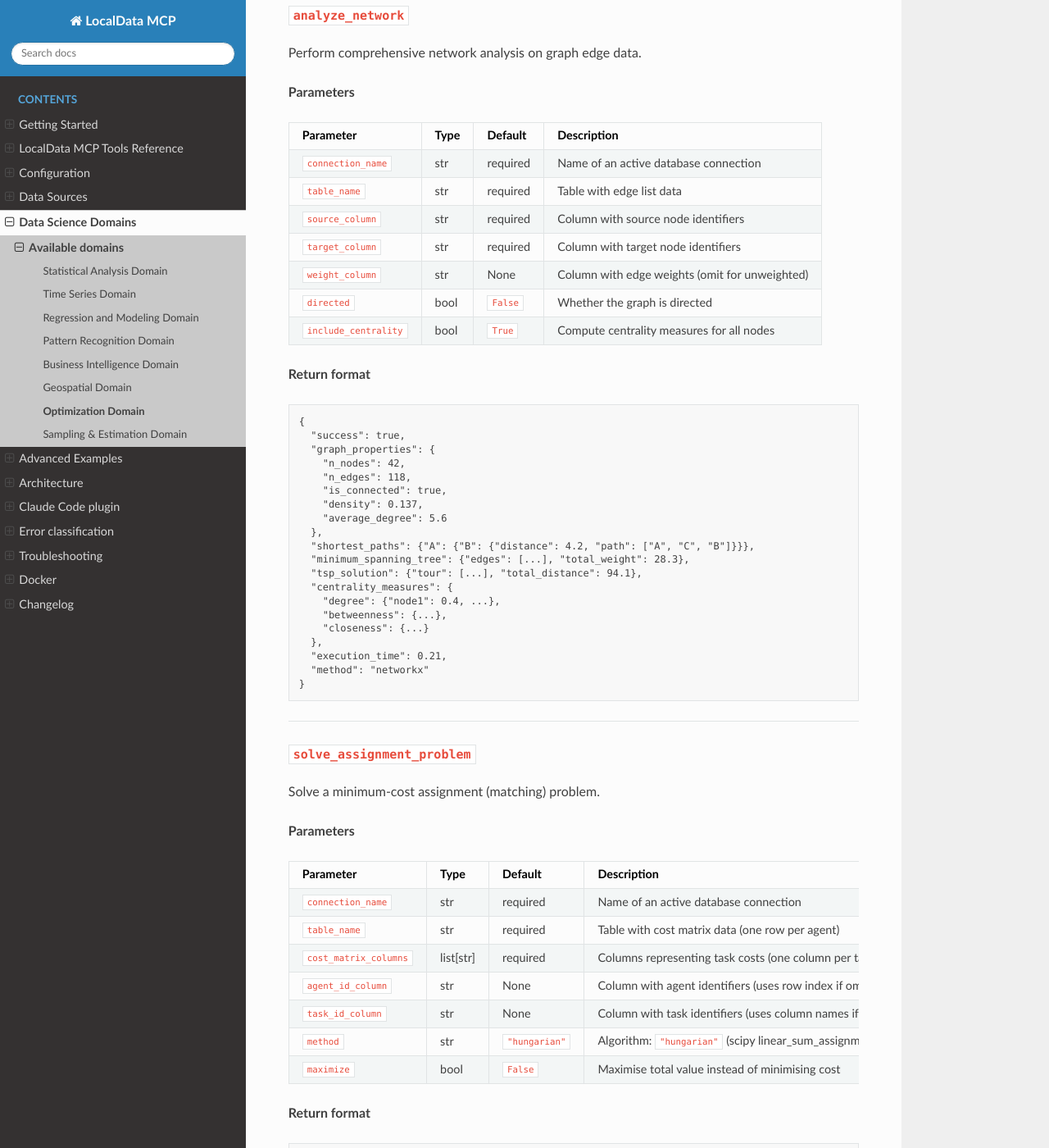
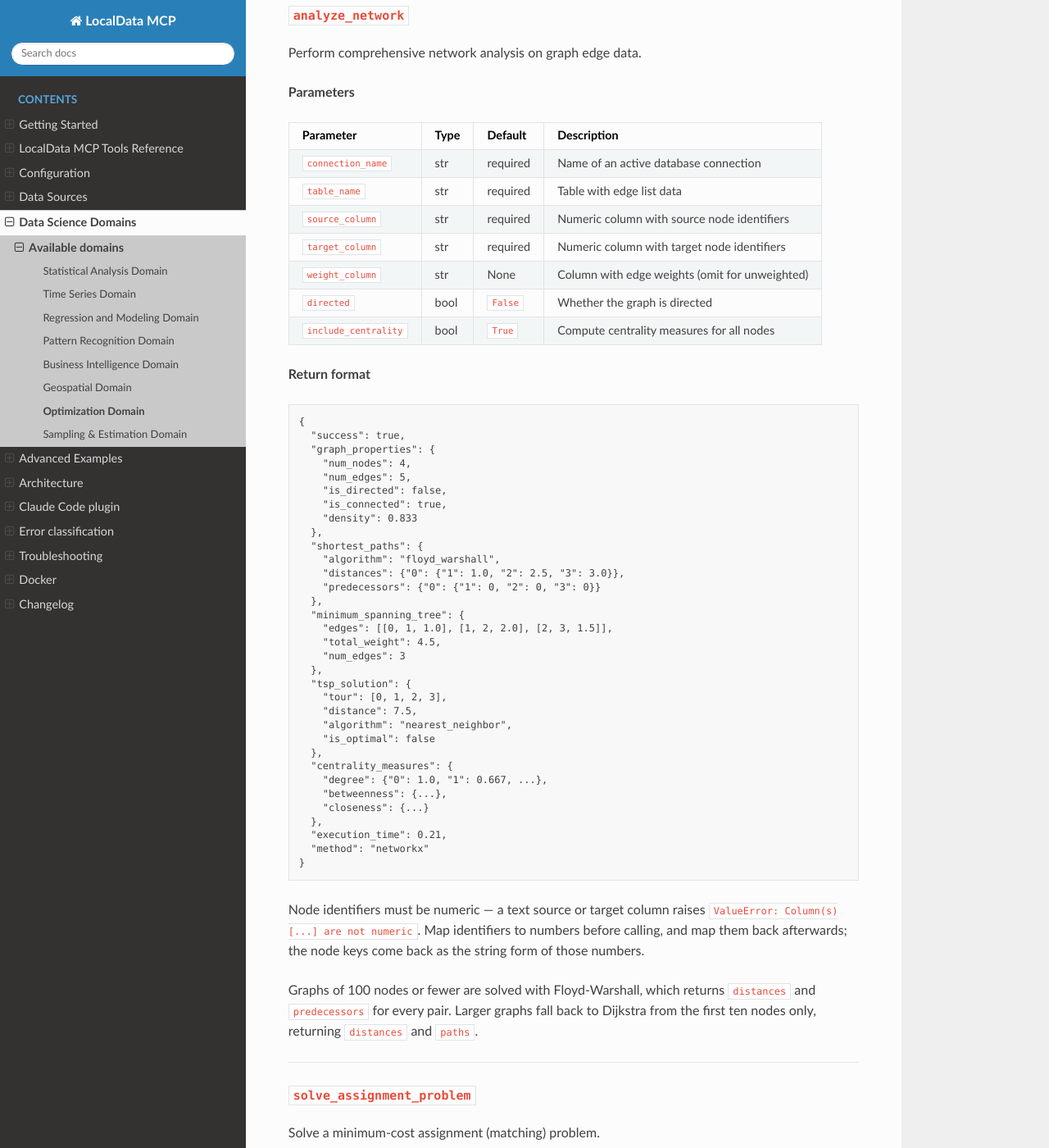
Before and after one commit to ChrisGVE/localdata-mcp, a Sphinx documentation site: the page built from docs/domains/optimization.md, in a window 1280 px wide and 1400 px high, scrolled down 2875 px. Shown: the whole window at 82% size. Built offline with Sphinx 7.4.7 and the Read the Docs theme 3.1.0, drawn with Linux system fonts in a browser that asks for light colours.

Commit message:
fix(optimization,docs): compute the shortest paths, and describe what the tools return
analyze_network never returned shortest paths. NetworkX's
floyd_warshall_predecessor_and_distance returns a (predecessors, distances)
tuple; wrapping it in dict() tried to read those two dicts as key/value pairs,
raised "dictionary update sequence element #0 has length 4; 2 is required", and
the exception was swallowed into {"algorithm": "failed"}. That branch takes
every graph of 100 nodes or fewer — the default — so the feature was dead for
the graphs anyone would use it on. The distances are now checked against a
hand-computed four-node graph, and reverting the fix fails that test.

The rest corrects the documentation, each item confirmed by executing the tool
and reading the keys it actually emits:

- bootstrap_statistic's reference row offered `min` and `max`, which raise; the
  sibling domain page already said only four statistics are accepted, so the
  two shipping pages contradicted each other.
- analyze_time_series was documented as returning trend, seasonal and residual
  components. It returns summaries — trend and seasonality *strengths*, two
  stationarity tests, an autocorrelation block — and no component series.
- analyze_rfm's documented return named "value tiers", which do not exist, and
  its sample payload used key names the tool never emits.
- analyze_network's return shape named n_nodes, n_edges, average_degree and
  total_distance, none of which exist, and illustrated string node ids that the
  tool rejects outright.
- export_graph's docstring listed three of its ten accepted format tokens; all
  ten were executed to confirm the replacement.

The RFM caveat about needing spread in the monetary column is gone: tied
dimensions are now scored rather than fatal.

````diff
--- a/docs/domains/optimization.md
+++ b/docs/domains/optimization.md
@@ -130,8 +130,8 @@
 |---|---|---|---|
 | `connection_name` | str | required | Name of an active database connection |
 | `table_name` | str | required | Table with edge list data |
-| `source_column` | str | required | Column with source node identifiers |
-| `target_column` | str | required | Column with target node identifiers |
+| `source_column` | str | required | Numeric column with source node identifiers |
+| `target_column` | str | required | Numeric column with target node identifiers |
 | `weight_column` | str | None | Column with edge weights (omit for unweighted) |
 | `directed` | bool | `False` | Whether the graph is directed |
 | `include_centrality` | bool | `True` | Compute centrality measures for all nodes |
@@ -142,17 +142,30 @@
 {
   "success": true,
   "graph_properties": {
-    "n_nodes": 42,
-    "n_edges": 118,
+    "num_nodes": 4,
+    "num_edges": 5,
+    "is_directed": false,
     "is_connected": true,
-    "density": 0.137,
-    "average_degree": 5.6
+    "density": 0.833
   },
-  "shortest_paths": {"A": {"B": {"distance": 4.2, "path": ["A", "C", "B"]}}},
-  "minimum_spanning_tree": {"edges": [...], "total_weight": 28.3},
-  "tsp_solution": {"tour": [...], "total_distance": 94.1},
+  "shortest_paths": {
+    "algorithm": "floyd_warshall",
+    "distances": {"0": {"1": 1.0, "2": 2.5, "3": 3.0}},
+    "predecessors": {"0": {"1": 0, "2": 0, "3": 0}}
+  },
+  "minimum_spanning_tree": {
+    "edges": [[0, 1, 1.0], [1, 2, 2.0], [2, 3, 1.5]],
+    "total_weight": 4.5,
+    "num_edges": 3
+  },
+  "tsp_solution": {
+    "tour": [0, 1, 2, 3],
+    "distance": 7.5,
+    "algorithm": "nearest_neighbor",
+    "is_optimal": false
+  },
   "centrality_measures": {
-    "degree": {"node1": 0.4, ...},
+    "degree": {"0": 1.0, "1": 0.667, ...},
     "betweenness": {...},
     "closeness": {...}
   },
@@ -160,6 +173,15 @@
   "method": "networkx"
 }
 ```
+
+Node identifiers must be numeric — a text source or target column raises
+`ValueError: Column(s) [...] are not numeric`. Map identifiers to numbers before
+calling, and map them back afterwards; the node keys come back as the string
+form of those numbers.
+
+Graphs of 100 nodes or fewer are solved with Floyd-Warshall, which returns
+`distances` and `predecessors` for every pair. Larger graphs fall back to
+Dijkstra from the first ten nodes only, returning `distances` and `paths`.
 
 ---
 
````
Also changed, not shown: docs/domains/business-intelligence.md (+16 -10 lines), docs/domains/regression.md (+8 -2 lines), docs/domains/time-series.md (+8 -6 lines), docs/tools-reference.md (+14 -5 lines), 3 other files.
